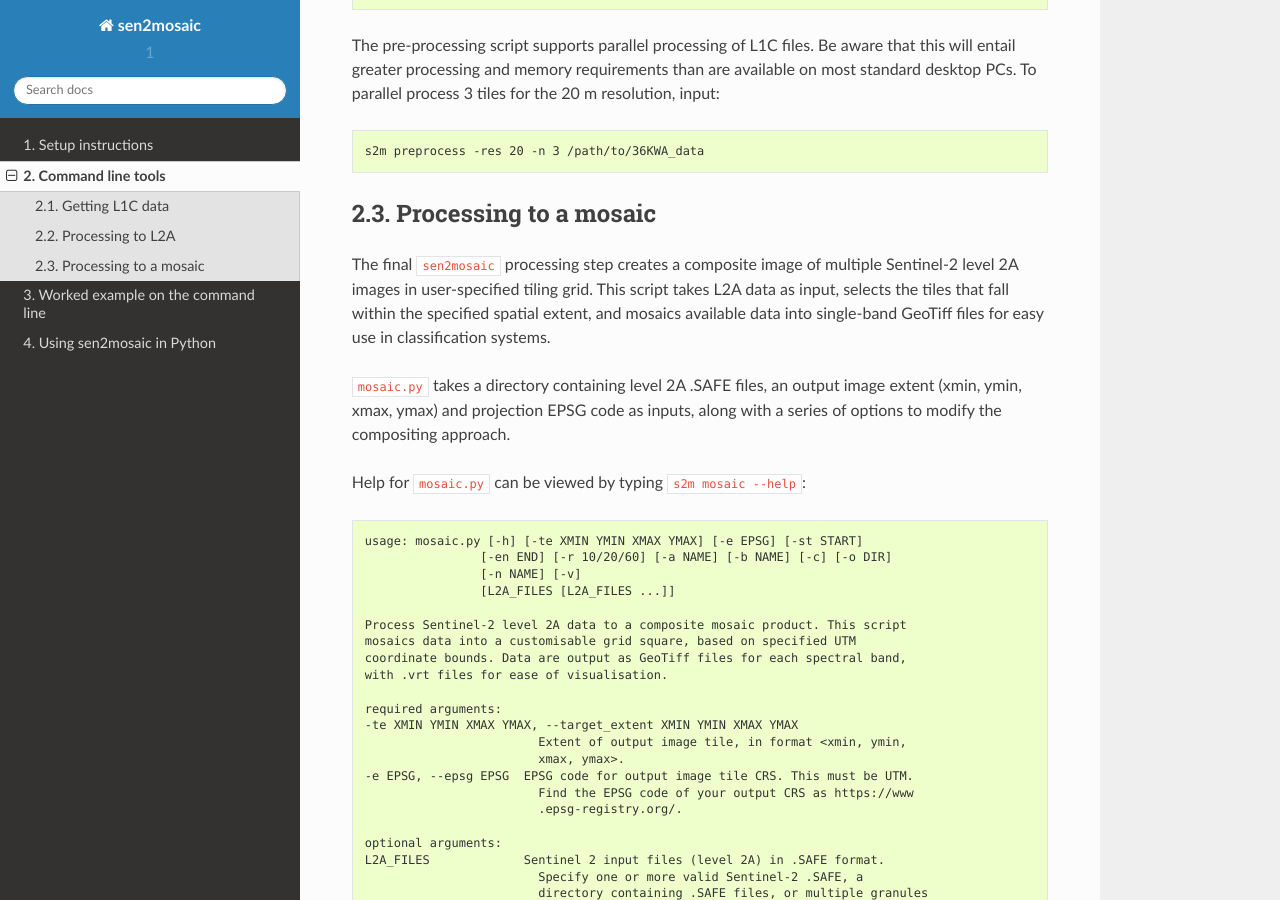
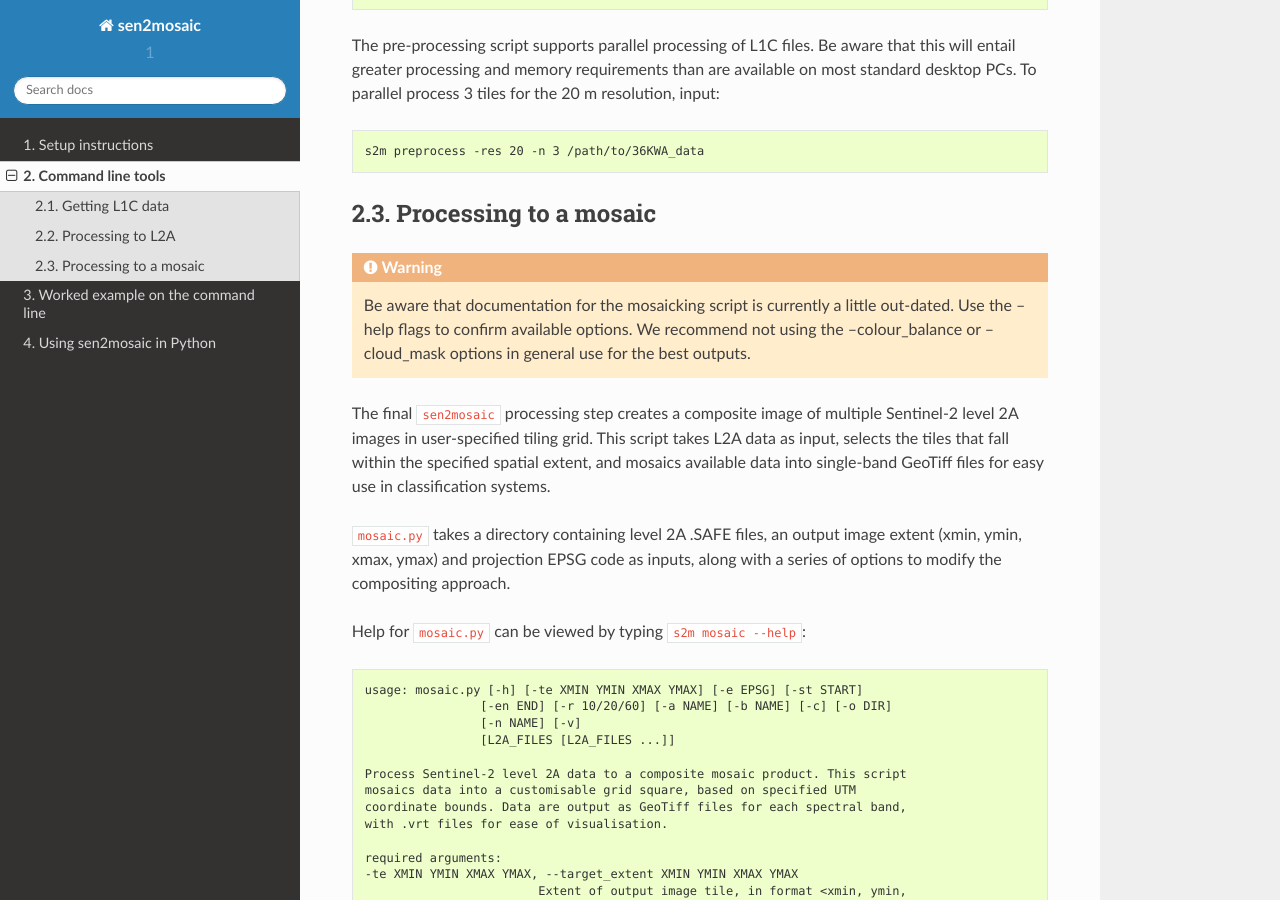
Before and after one commit to smfm-project/sen2mosaic, a Sphinx documentation site: the page built from docs/source/command_line.rst, in a window 1280 px wide and 900 px high, scrolled down 2952 px. Built offline with Sphinx 7.4.7 and the Read the Docs theme 2.0.0, drawn with Linux system fonts in a browser that asks for light colours.

Commit message:
Updated docs with mosaicking warning, pending finalisation of algorithm

```diff
--- a/docs/source/command_line.rst
+++ b/docs/source/command_line.rst
@@ -126,6 +126,8 @@ The pre-processing script supports parallel processing of L1C files. Be aware th
 Processing to a mosaic
 ----------------------
 
+.. warning:: Be aware that documentation for the mosaicking script is currently a little out-dated. Use the --help flags to confirm available options. We recommend not using the --colour_balance or --cloud_mask options in general use for the best outputs.
+
 The final ``sen2mosaic`` processing step creates a composite image of multiple Sentinel-2 level 2A images in user-specified tiling grid. This script takes L2A data as input, selects the tiles that fall within the specified spatial extent, and mosaics available data into single-band GeoTiff files for easy use in classification systems.
 
 ``mosaic.py`` takes a directory containing level 2A .SAFE files, an output image extent (xmin, ymin, xmax, ymax) and projection EPSG code as inputs, along with a series of options to modify the compositing approach.
--- a/docs/source/worked_example.rst
+++ b/docs/source/worked_example.rst
@@ -113,6 +113,8 @@ Now it's your turn! ``cd`` to the 36KWB folder, and generate a Sentinel-2 level-
 Generating a cloud-free mosaic image
 ------------------------------------
 
+.. warning:: Be aware that documentation for the mosaicking script is currently a little out-dated. Use the --help flags to confirm available options. We recommend not using the --colour_balance or --cloud_mask options in general use for the best outputs.
+
 Each of these Sentinel-2 level 2A images is now atmospherically corrected, but each still contains masked areas of cloud. The goal of this step is to combine the cloud-free pixels of each image to generate a single cloud-free composite image composed of multiple satellite overpasses. This step also converts data from the Sentinel-2 .SAFE format to the easy to work with GeoTiff format, and allows the specification of a customised tiling grid. We recommend a grid of tiles that's approximately equal to the area of four Sentinel-2 tiles (~200,000 x 200,000 m).
 
 Here we only have two tiles (36KWA and 36KWB), so we'll just perform a small-scale demonstration, generating an output with the limits **500,000 - 600,000** m Eastings and **7,500,000 - 7,700,000** m Northings (**UTM 36S**) at **20** m resolution. We'll use 'AGGRESSIVE' colour balancing to produce a good visual output and apply corrections the the cloud mask.
```
